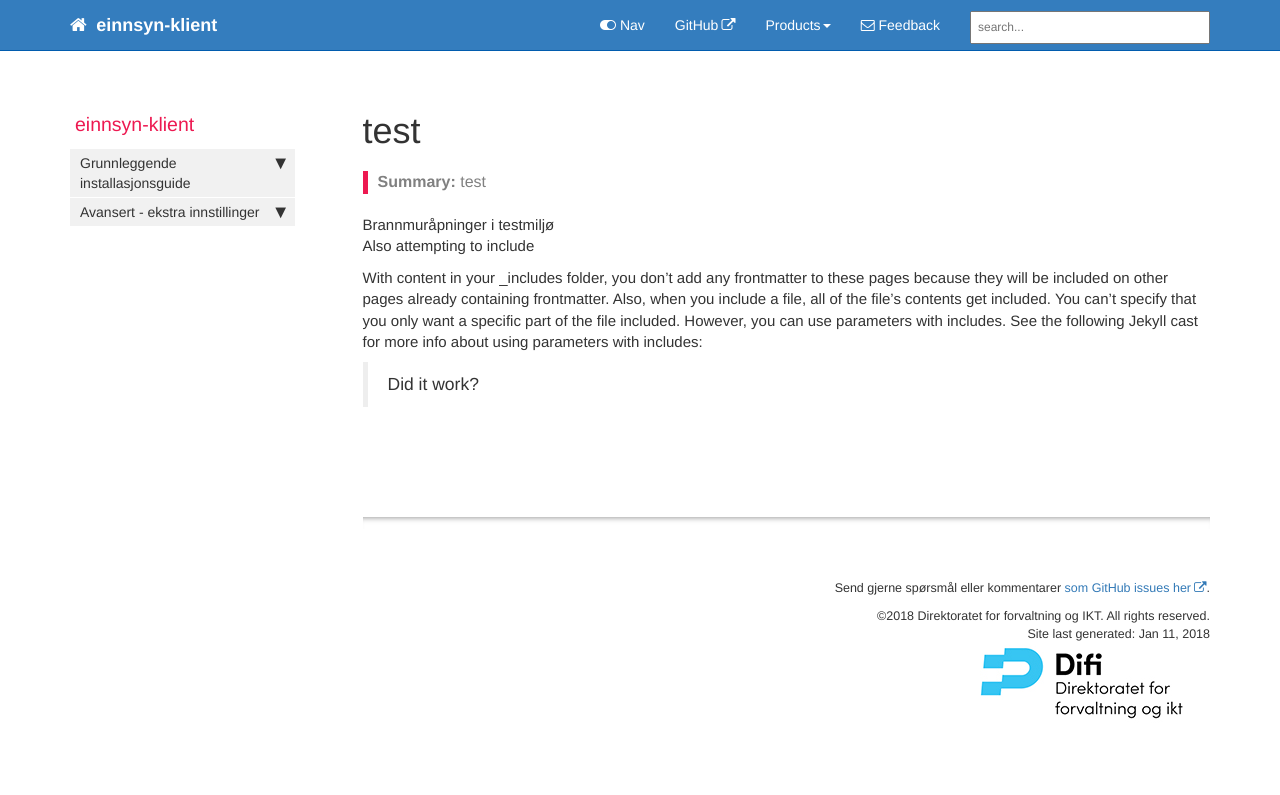
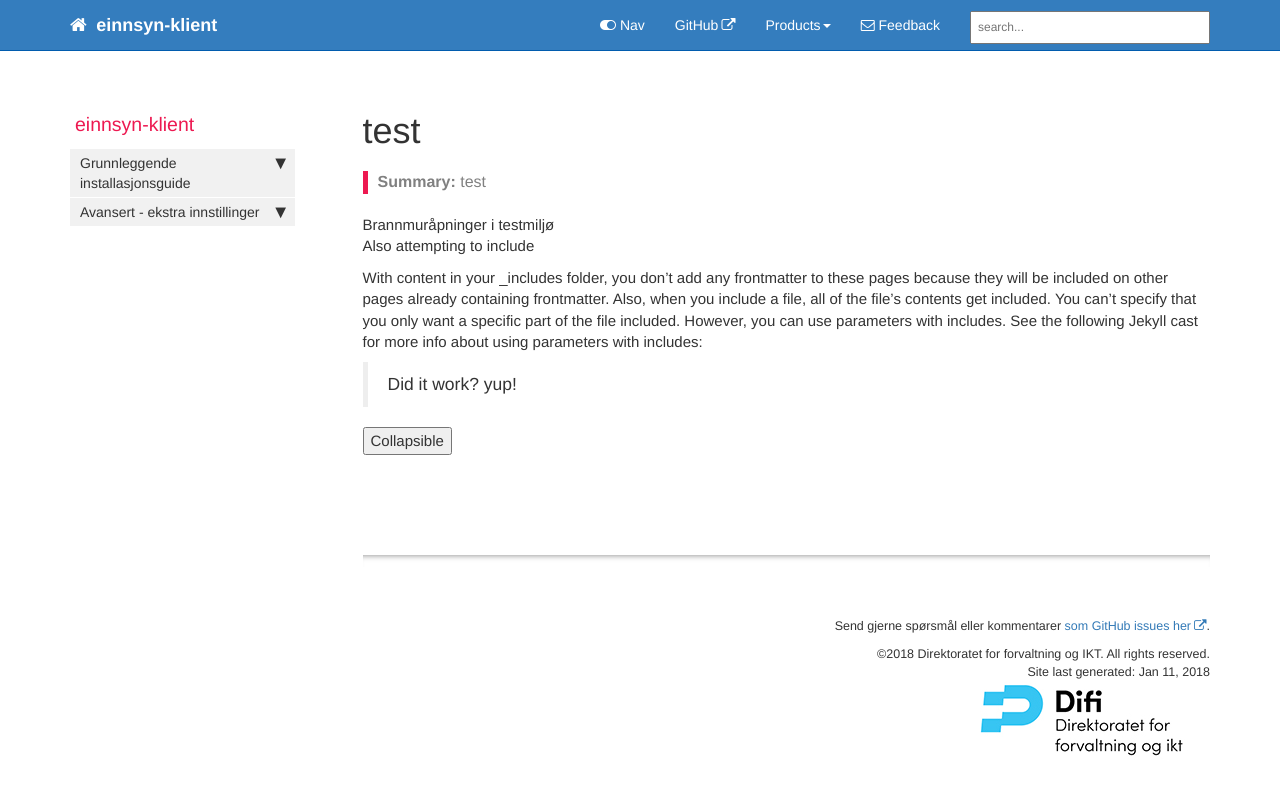
Before and after one commit to difi/einnsyn-klient, a Jekyll site: the page built from pages/test.md, in a window 1280 px wide. Shown: the top 795 px of the page. Built offline with Jekyll 4.4.1, drawn with Linux system fonts in a browser that asks for light colours; nearby versions of some CDN libraries; comment, search, counter and statistics services are not loaded.

Commit message:
Update test.md

```diff
--- a/pages/test.md
+++ b/pages/test.md
@@ -52,4 +52,10 @@
 Also attempting to include
 {% include custom/reuse.html %}
 
->Did it work?
+>Did it work? yup!
+
+<button data-toggle="collapse" data-target="#demo">Collapsible</button>
+
+<div id="demo" class="collapse">
+Lorem ipsum dolor text....
+</div>
```
